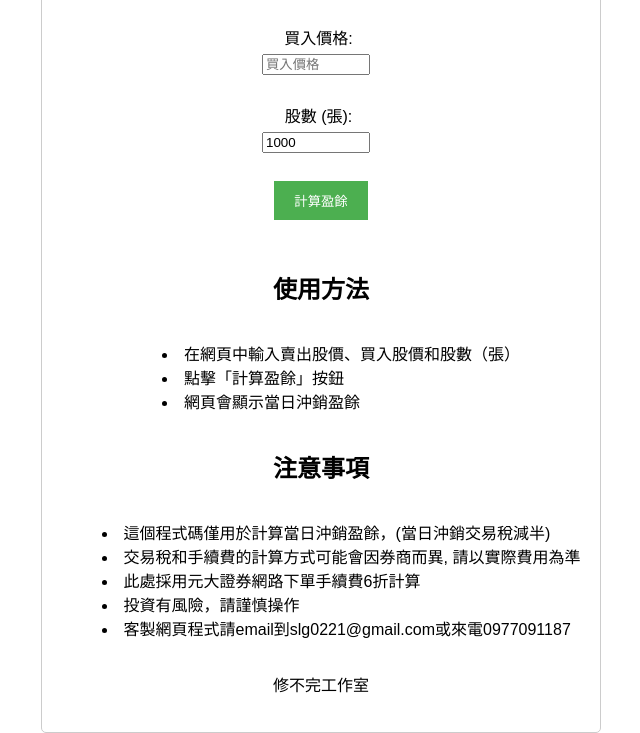
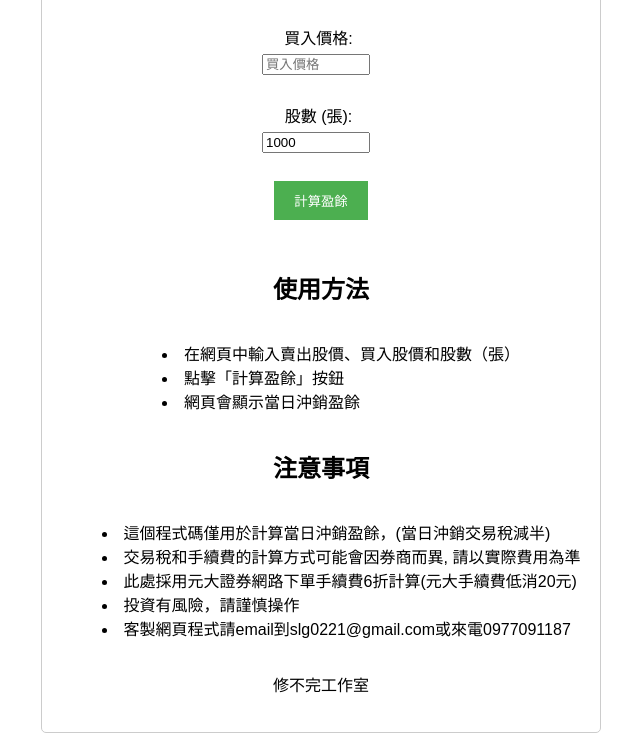
Before and after one commit to slg0221/sc, a plain HTML site: page index.html in a window 1280 px wide. Shown: the part 163-896 px from the top of the page, without its empty margins (319-959 px from the left). Drawn offline with Linux system fonts and the light colour scheme.

Commit message:
Update index.html

```diff
--- a/index.html
+++ b/index.html
@@ -83,7 +83,7 @@
         <ul>
             <li>這個程式碼僅用於計算當日沖銷盈餘，(當日沖銷交易稅減半)</li>
             <li>交易稅和手續費的計算方式可能會因券商而異, 請以實際費用為準</li>
-            <li>此處採用元大證券網路下單手續費6折計算</li>
+            <li>此處採用元大證券網路下單手續費6折計算(元大手續費低消20元)</li>
             <li>投資有風險，請謹慎操作</li>
             <li>客製網頁程式請email到slg0221@gmail.com或來電0977091187</li>
         </ul>
```
